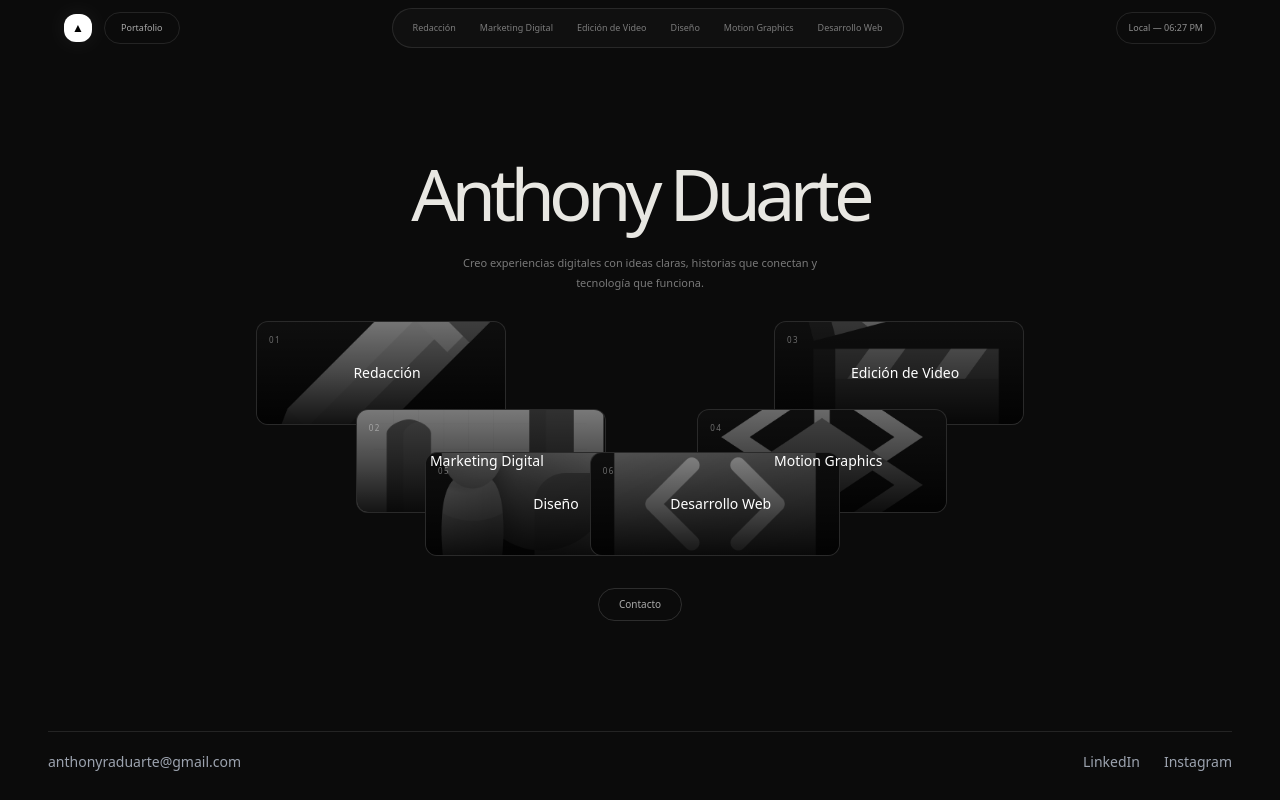
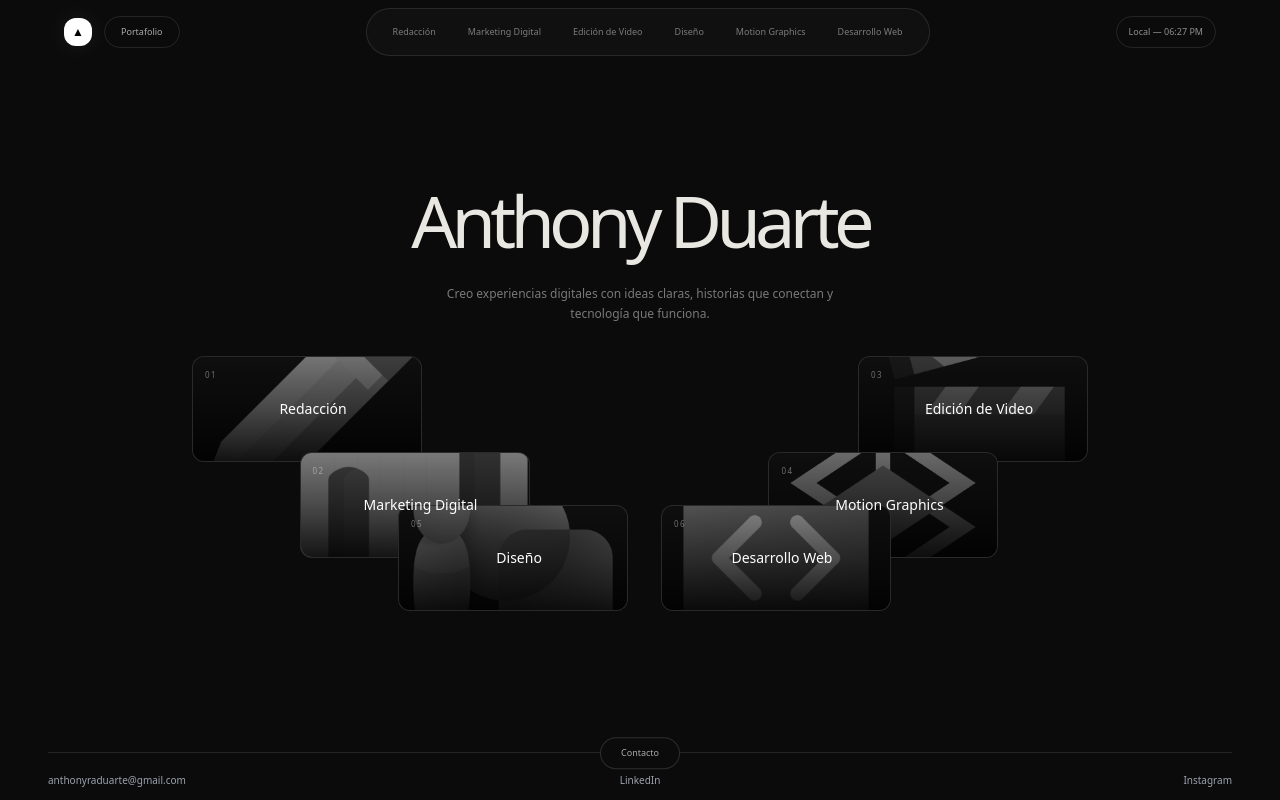
Before and after one commit to anthonyduar/Portafolio, a Next.js app: page / in a window 1280 px wide. Built offline with nearby package versions, Linux system fonts and the light colour scheme; no server answers.

Commit message:
Ajusta espaciado de cards y footer

```diff
--- a/components/Footer.tsx
+++ b/components/Footer.tsx
@@ -12,21 +12,22 @@ export default function Footer() {
   };
 
   return (
-    <footer id='contacto' className='flex w-full items-center justify-between border-t border-white/10 py-5 text-sm text-gray-400'>
-      <button
-        type='button'
-        onClick={copyEmail}
-        className='transition-colors hover:text-white'
-        title='Copiar correo'
+    <footer id='contacto' className='relative mt-3 w-full border-t border-white/10 text-[10px] text-gray-400'>
+      <a
+        href='mailto:anthonyraduarte@gmail.com'
+        className='absolute left-1/2 top-0 -translate-x-1/2 -translate-y-1/2 rounded-full border border-white/[0.14] bg-[#0b0b0b] px-5 py-2 text-[9px] text-white/65 transition-colors hover:border-white/35 hover:text-white'
       >
-        {copied ? "¡Copiado!" : "anthonyraduarte@gmail.com"}
-      </button>
-      <div className='flex gap-6'>
+        Contacto
+      </a>
+      <div className='flex items-center justify-between gap-6 px-0 pb-1 pt-5'>
+        <button type='button' onClick={copyEmail} className='transition-colors hover:text-white' title='Copiar correo'>
+          {copied ? "¡Copiado!" : "anthonyraduarte@gmail.com"}
+        </button>
         <a
           href='https://linkedin.com/in/anthonyduar'
+          className='absolute left-1/2 -translate-x-1/2 transition-colors hover:text-white'
           target='_blank'
           rel='noopener noreferrer'
-          className='transition-colors hover:text-white'
         >
           LinkedIn
         </a>
--- a/components/HomePage.tsx
+++ b/components/HomePage.tsx
@@ -25,20 +25,20 @@ export default function HomePage() {
           <h1 className='text-center text-5xl font-medium leading-none tracking-[-0.08em] text-[#e8e7e2] sm:text-6xl md:text-7xl lg:text-7xl'>
             {title}
           </h1>
-          <div className='mt-5 max-w-md text-center text-[11px] leading-5 text-white/45 md:mt-6'>
+          <div className='mt-6 max-w-lg text-center text-xs leading-5 text-white/45 md:mt-7'>
             <p>Creo experiencias digitales con ideas claras, historias que conectan y</p>
             <p>tecnología que funciona.</p>
           </div>
 
-          <div className='relative mt-4 h-[205px] w-full max-w-3xl sm:h-[220px] md:mt-7 md:h-[235px]'>
+          <div className='relative mt-5 h-[220px] w-full max-w-4xl sm:h-[240px] md:mt-8 md:h-[255px]'>
             {categories.map(([label, href, image], index) => {
               const positions = [
-                'left-0 top-0 sm:left-2 md:left-0',
-                'left-[12%] top-[88px] sm:left-[14%] md:left-[13%]',
-                'right-0 top-0 sm:right-2 md:right-0',
-                'right-[10%] top-[88px] sm:right-[12%] md:right-[10%]',
-                'left-[22%] bottom-0 sm:left-[24%] md:left-[22%]',
-                'right-[24%] bottom-0 sm:right-[25%] md:right-[24%]',
+                'left-0 top-0 sm:left-0 md:left-0',
+                'left-[8%] top-[96px] sm:left-[10%] md:left-[12%]',
+                'right-0 top-0 sm:right-0 md:right-0',
+                'right-[6%] top-[96px] sm:right-[8%] md:right-[10%]',
+                'left-[20%] bottom-0 sm:left-[22%] md:left-[23%]',
+                'right-[20%] bottom-0 sm:right-[21%] md:right-[22%]',
               ];
               return (
                 <Link
@@ -46,7 +46,7 @@ export default function HomePage() {
                   href={href}
                   onMouseEnter={() => setTitle(label)}
                   onMouseLeave={() => setTitle("Anthony Duarte")}
-                  className={`group absolute flex h-[88px] w-[190px] overflow-hidden rounded-xl border border-white/[0.11] bg-[#101010] p-3 transition-all duration-500 hover:z-10 hover:-translate-y-1 hover:border-white/30 sm:h-[98px] sm:w-[220px] md:h-[104px] md:w-[250px] ${positions[index]}`}
+                  className={`group absolute flex h-[94px] w-[200px] overflow-hidden rounded-xl border border-white/[0.11] bg-[#101010] p-3 transition-all duration-500 hover:z-10 hover:-translate-y-1 hover:border-white/30 sm:h-[104px] sm:w-[220px] md:h-[106px] md:w-[230px] ${positions[index]}`}
                 >
                   <img src={image} alt={`Portada ${label}`} className='absolute inset-0 h-full w-full object-cover opacity-55 grayscale transition-all duration-500 group-hover:scale-105 group-hover:opacity-85 group-hover:grayscale-0' />
                   <div className='absolute inset-0 bg-gradient-to-b from-black/10 via-black/45 to-black/85' />
@@ -57,9 +57,6 @@ export default function HomePage() {
             })}
           </div>
 
-          <Link href='#contacto' className='mt-8 rounded-full border border-white/[0.14] px-5 py-2 text-[10px] text-white/65 transition-colors hover:border-white/35 hover:text-white'>
-            Contacto
-          </Link>
         </div>
       </main>
       <Footer />
--- a/components/Navbar.tsx
+++ b/components/Navbar.tsx
@@ -41,8 +41,8 @@ export default function Navbar() {
         <Link href='/' className='hidden rounded-full border border-white/[0.1] px-4 py-2 font-medium text-white/65 transition-colors hover:bg-white/[0.07] hover:text-white sm:block'>Portafolio</Link>
       </div>
       <nav className='min-w-0 flex-1' aria-label='Navegación principal'>
-        <div className='mx-auto flex w-fit max-w-full items-center gap-0 overflow-x-auto rounded-full border border-white/[0.1] bg-white/[0.025] px-2 py-1.5'>
-          {portfolioLinks.map(([label, href]) => <Link key={href} href={href} className='whitespace-nowrap rounded-full px-2 py-1.5 font-medium transition-colors hover:bg-white/[0.07] hover:text-white sm:px-3'>{label}</Link>)}
+        <div className='mx-auto flex w-fit max-w-full items-center gap-1 overflow-x-auto rounded-full border border-white/[0.1] bg-white/[0.025] px-3 py-2'>
+          {portfolioLinks.map(([label, href]) => <Link key={href} href={href} className='whitespace-nowrap rounded-full px-2.5 py-2 text-[9px] font-medium transition-colors hover:bg-white/[0.07] hover:text-white sm:px-3.5'>{label}</Link>)}
         </div>
       </nav>
       <Link href='#contacto' className='hidden shrink-0 rounded-full border border-white/[0.1] px-3 py-2 font-medium text-white/55 transition-colors hover:bg-white/[0.06] hover:text-white sm:block'>{locationTime}</Link>
```
